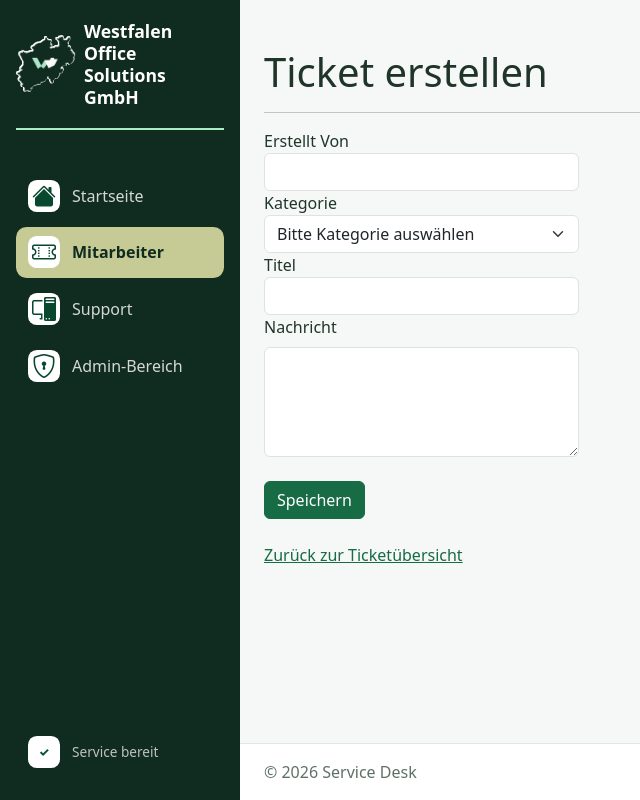
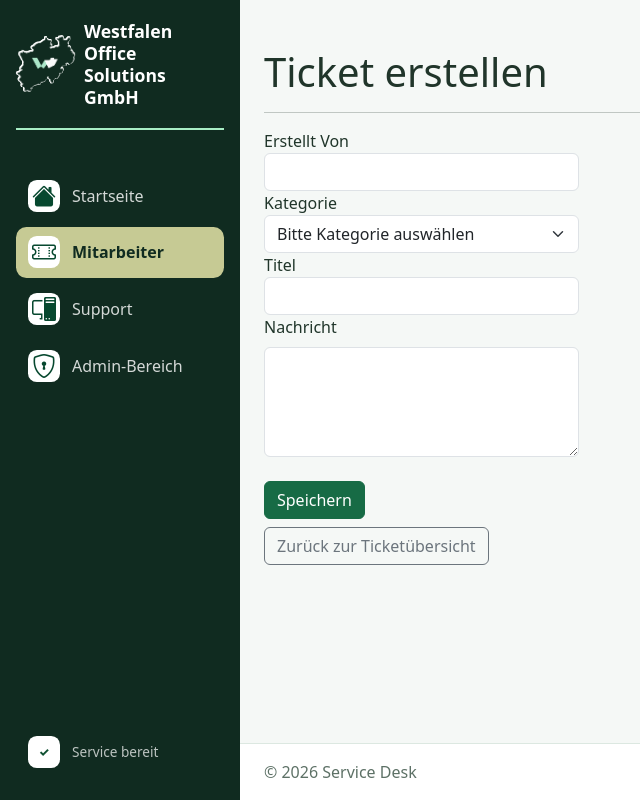
Before and after one commit to JensBoehlke/Service-Desk, an ASP.NET Core app: page /Ticket/Create in a window 1280 px wide. Shown: the whole page, without its empty margins (0-640 px from the left). Run offline with ASP.NET Core 8, Linux system fonts and the light colour scheme; data that the repository does not hold is empty; style sheets or scripts are compiled from the project's sources; the project's own start-up code is not run, and a stand-in starts its controllers and pages.

Commit message:
In Create-Ticket, Link-Tag zum Bootstrap-Knöpf umgewandelt

```diff
--- a/Service-Desk/Views/Ticket/Create.cshtml
+++ b/Service-Desk/Views/Ticket/Create.cshtml
@@ -48,17 +48,15 @@
 
 
             <div class="form-group">
-                <input type="submit" value="Speichern" class="btn btn-primary mt-2" />
+                <input type="submit" value="Speichern" class="btn btn-primary mt-2 mb-2" />
             </div>
         </form>
     </div>
 </div>
 
-<br />
-
 <div>
     @* Zurück zur Ticketliste, zu der auch nach dem Speichern weitergeleitet wird. *@
-    <a asp-controller="Ticket" asp-action="Index">Zurück zur Ticketübersicht</a>
+    <a asp-controller="Ticket" asp-action="Index" class="btn btn-outline-secondary">Zurück zur Ticketübersicht</a>
 </div>
 
 @section Scripts {
```
